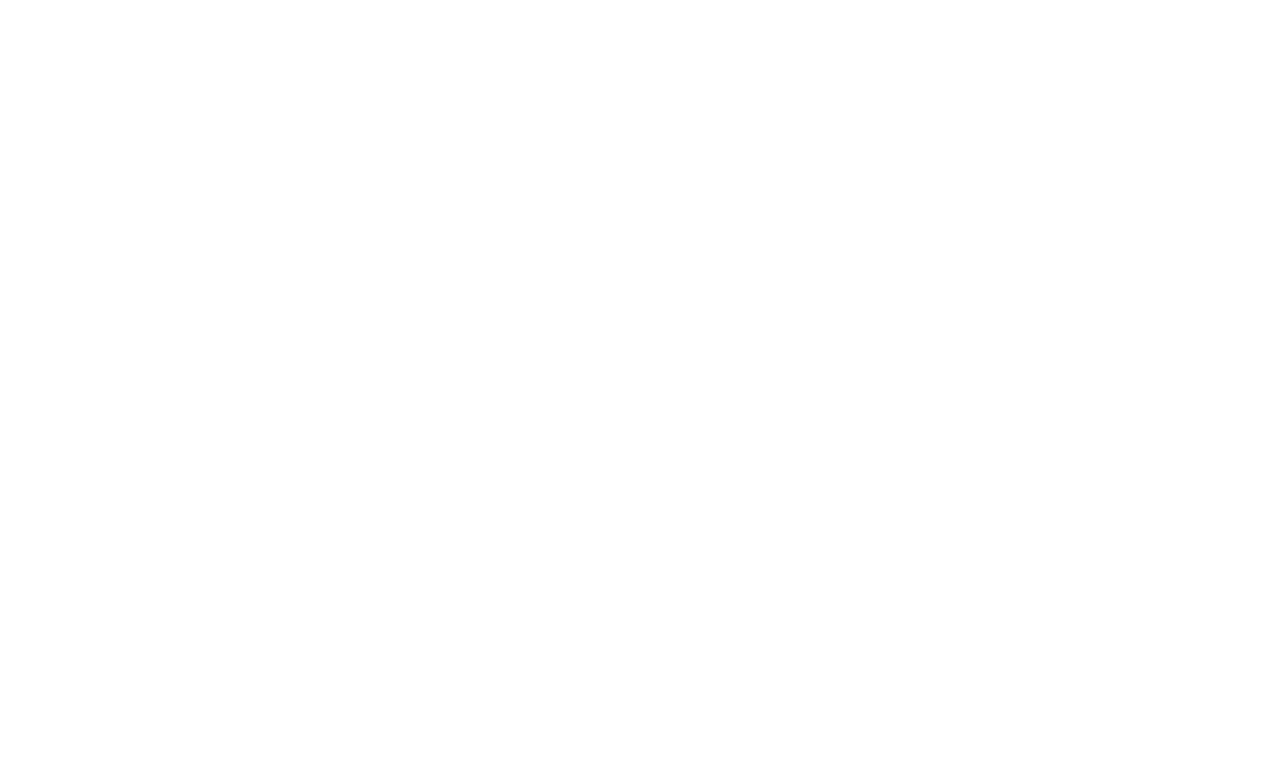
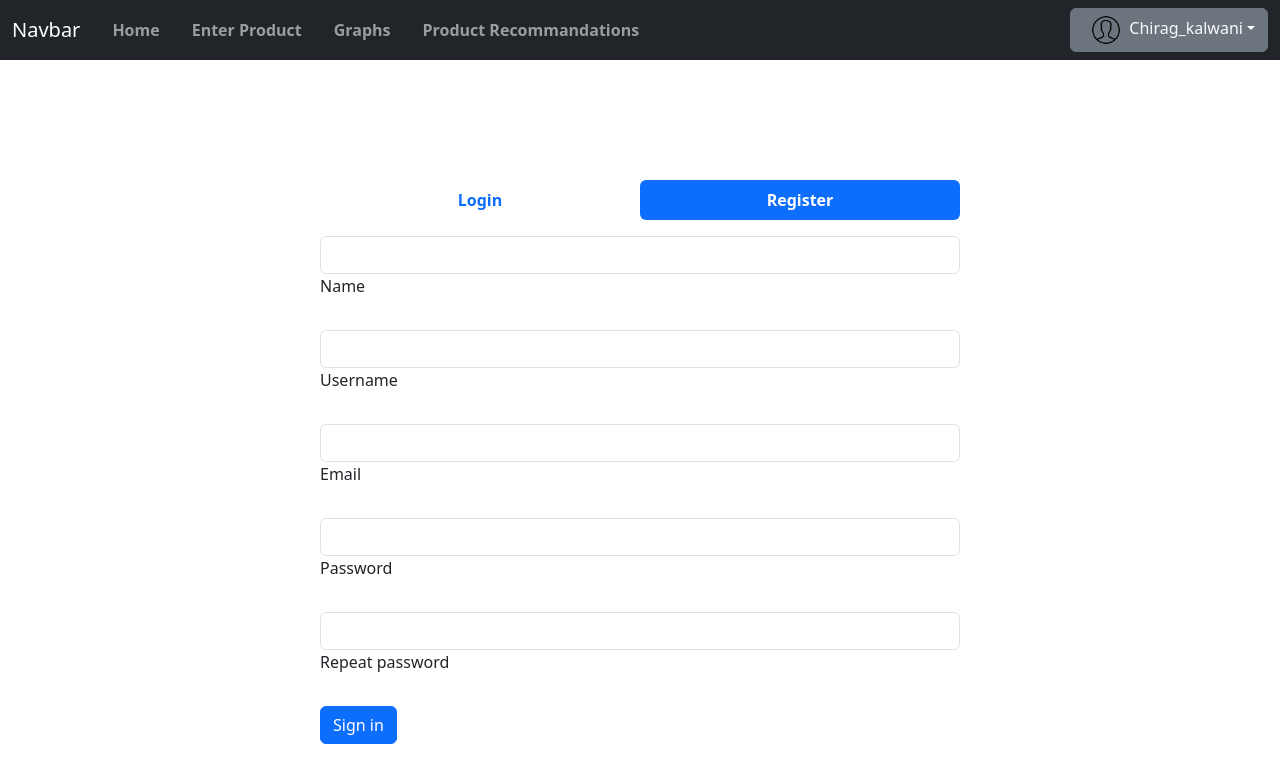
Before and after one commit to KartikGupta12/House-Management, a React (Create React App) app: page /register in a window 1280 px wide. Before the commit this address had no page. Shown: the top 782 px of the page. Built offline with nearby package versions, Linux system fonts and the light colour scheme.

Commit message:
Login Register added

```diff
--- a/src/App.js
+++ b/src/App.js
@@ -4,7 +4,10 @@ import Home from "./components/Home";
 import EnterProducts from "./components/EnterProducts";
 import Graphs from "./components/Graphs";
 import ProductRecommendation from "./components/ProductRecommendation";
-
+import Login from "./components/Login";
+import Register from "./components/Register";
+import "./CSS/Login.css"
+import "./CSS/Navbar.css"
 function App() {
     return (
         <>
@@ -15,6 +18,8 @@ function App() {
                         <Route path="/EnterProducts" element={<EnterProducts/>}/>
                         <Route path="/Graphs" element={<Graphs/>}/>
                         <Route path="/ProductRecommendation" element={<ProductRecommendation/>}/>
+                        <Route path="/login" element={<Login/>}/>
+                        <Route path="/register" element={<Register/>}/>
                     </Route>
                 </Routes>
             </BrowserRouter>
--- /dev/null
+++ b/src/CSS/Login.css
@@ -0,0 +1,15 @@
+.tab-content {
+    width: 50%;
+    margin: auto;
+}
+
+.nav-pills{
+    width: 50%;
+    margin: 15vh auto;
+}
+
+@media screen and (width < 990px) {
+    .tab-content, .nav-pills{
+        width: 80%;
+    }
+}
--- /dev/null
+++ b/src/components/Login.js
@@ -0,0 +1,46 @@
+import React from 'react';
+import LoginRegisterNavbar from "./LoginRegisterNavbar";
+import {Link} from "react-router-dom";
+
+function Login() {
+    return (
+        <>
+            <LoginRegisterNavbar/>
+            <div className="tab-content">
+                <div className="tab-pane active">
+                    <form>
+                        {/*Email input*/}
+                        <div className="form-outline mb-4">
+                            <input type="email" id="loginName" className="form-control"/>
+                            <label className="form-label" htmlFor="loginName">Email or username</label>
+                        </div>
+
+                        {/*Password input*/}
+                        <div className="form-outline mb-4">
+                            <input type="password" id="loginPassword" className="form-control"/>
+                            <label className="form-label" htmlFor="loginPassword">Password</label>
+                        </div>
+
+                        <div className="row mb-4">
+                            <div className="col-md-6 d-flex justify-content-center">
+                                {/*Simple link*/}
+                                <Link to="/login">Forgot password?</Link>
+                            </div>
+                        </div>
+
+                        {/*Submit button */}
+                        <button type="submit" className="btn btn-primary btn-block mb-4">Sign in</button>
+
+                        {/*Register buttons */}
+                        <div className="text-center">
+                            <p>Not a member? <Link to="/register">Register</Link></p>
+                        </div>
+                    </form>
+                </div>
+
+            </div>
+        </>
+    );
+}
+
+export default Login;
--- /dev/null
+++ b/src/components/LoginRegisterNavbar.js
@@ -0,0 +1,18 @@
+import React from 'react';
+import {Link,  useLocation} from "react-router-dom";
+
+function LoginRegisterNavbar() {
+    const location = useLocation();
+    return (
+        <ul className="nav nav-pills nav-justified mb-3"  role="tablist">
+            <li className="nav-item" role="presentation">
+                <Link className={"nav-link " + (location.pathname === "/login" ? "active" : "")} to="/login" role="tab">Login</Link>
+            </li>
+            <li className="nav-item" role="presentation">
+                <Link className={"nav-link " + (location.pathname === "/register" ? "active" : "")} to="/register" role="tab" >Register</Link>
+            </li>
+        </ul>
+    );
+}
+
+export default LoginRegisterNavbar;
--- a/src/components/Navbar.js
+++ b/src/components/Navbar.js
@@ -1,9 +1,8 @@
 import React from "react";
-import "../CSS/Navbar.css";
 import ProfileMenu from "./ProfileMenu";
 import {Link, Outlet, useLocation} from "react-router-dom";
 
-export default function Navbar(props) {
+export default function Navbar() {
     const location = useLocation();
     return (
         <>
--- /dev/null
+++ b/src/components/Register.js
@@ -0,0 +1,50 @@
+import React from 'react';
+import LoginRegisterNavbar from "./LoginRegisterNavbar";
+
+function Register() {
+    return (
+        <>
+            <LoginRegisterNavbar/>
+            <div className="tab-content">
+                <div className="tab-pane active">
+                    <form>
+                        {/*Name input */}
+                        <div className="form-outline mb-4">
+                            <input type="text" id="registerName" className="form-control"/>
+                            <label className="form-label" htmlFor="registerName">Name</label>
+                        </div>
+
+                        {/*Username input */}
+                        <div className="form-outline mb-4">
+                            <input type="text" id="registerUsername" className="form-control"/>
+                            <label className="form-label" htmlFor="registerUsername">Username</label>
+                        </div>
+
+                        {/*Email input */}
+                        <div className="form-outline mb-4">
+                            <input type="email" id="registerEmail" className="form-control"/>
+                            <label className="form-label" htmlFor="registerEmail">Email</label>
+                        </div>
+
+                        {/*Password input */}
+                        <div className="form-outline mb-4">
+                            <input type="password" id="registerPassword" className="form-control"/>
+                            <label className="form-label" htmlFor="registerPassword">Password</label>
+                        </div>
+
+                        {/*Repeat Password input*/}
+                        <div className="form-outline mb-4">
+                            <input type="password" id="registerRepeatPassword" className="form-control"/>
+                            <label className="form-label" htmlFor="registerRepeatPassword">Repeat password</label>
+                        </div>
+
+                        {/*Submit button */}
+                        <button type="submit" className="btn btn-primary btn-block mb-3">Sign in</button>
+                    </form>
+                </div>
+            </div>
+        </>
+    );
+}
+
+export default Register;
```
